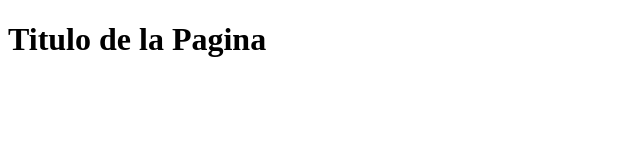
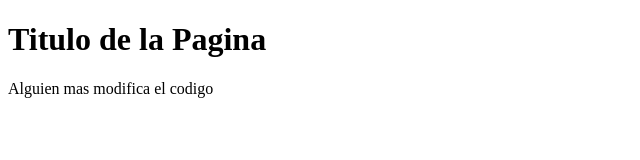
Before and after one commit to agbsys/UsodeGit, a plain HTML site: page index.html in a window 1280 px wide. Shown: the whole page, without its empty margins (0-640 px from the left). Drawn offline with Linux system fonts and the light colour scheme.

Commit message:
Update index.html

```diff
--- a/index.html
+++ b/index.html
@@ -7,5 +7,6 @@
 </head>
 <body>
     <h1>Titulo de la Pagina</h1>
+    <p>Alguien mas modifica el codigo</p>
 </body>
 </html>
```
